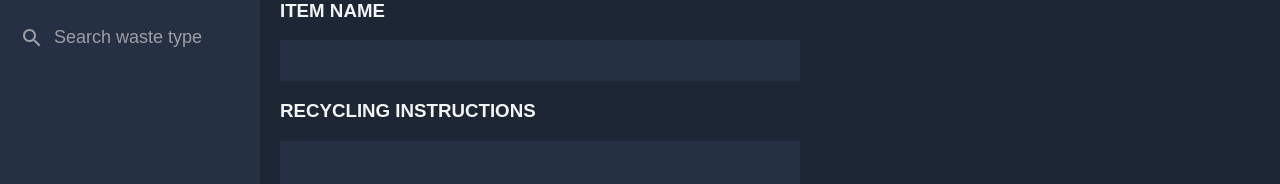
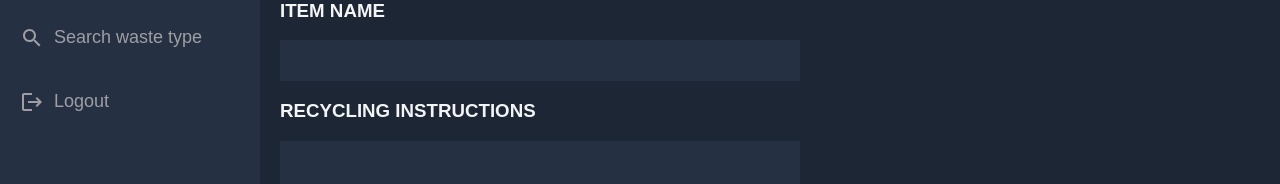
Before and after one commit to StanfordDC/admin-frontend, a React (Vite) app: page /create in a window 1280 px wide. Shown: the part 167-351 px from the top of the page. Built offline with nearby package versions, Linux system fonts and the light colour scheme; sample sign-in values are in the browser's storage.

Commit message:
Added logout feature

```diff
--- a/src/components/Sidebar.jsx
+++ b/src/components/Sidebar.jsx
@@ -3,6 +3,7 @@ import { useNavigate  } from 'react-router-dom';
 import { Home } from '@mui/icons-material';
 import AddIcon from '@mui/icons-material/Add';
 import SearchIcon from '@mui/icons-material/Search';
+import LogoutIcon from '@mui/icons-material/Logout';
 function Sidebar({openSidebarToggle, OpenSidebar}) {
 
     const navigate = useNavigate();
@@ -14,6 +15,10 @@ function Sidebar({openSidebarToggle, OpenSidebar}) {
     };
     const navigateToHome = () => {
         navigate('/');
+    };
+    const navigateToLogin = () => {
+        sessionStorage.clear();
+        navigate('/login');
     };
     return (
         <aside id="sidebar" className={openSidebarToggle ? "sidebar-responsive": ""}>
@@ -37,6 +42,11 @@ function Sidebar({openSidebarToggle, OpenSidebar}) {
                         <SearchIcon className='icon'/> Search waste type
                     </a>
                 </li>
+                <li className='sidebar-list-item' onClick={navigateToLogin}>
+                    <a href="">
+                        <LogoutIcon className='icon'/> Logout
+                    </a>
+                </li>
             </ul>
         </aside>
     )
```
